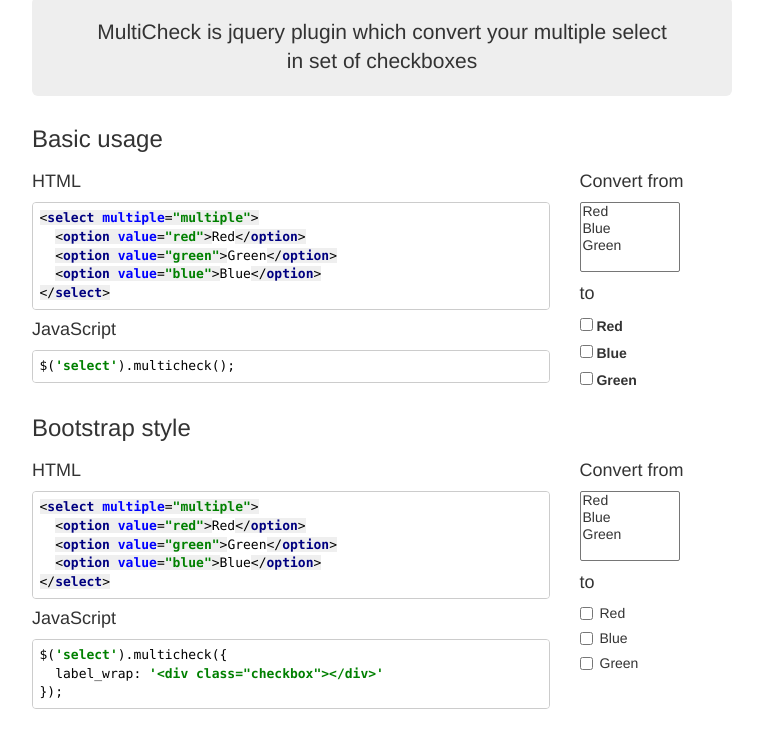
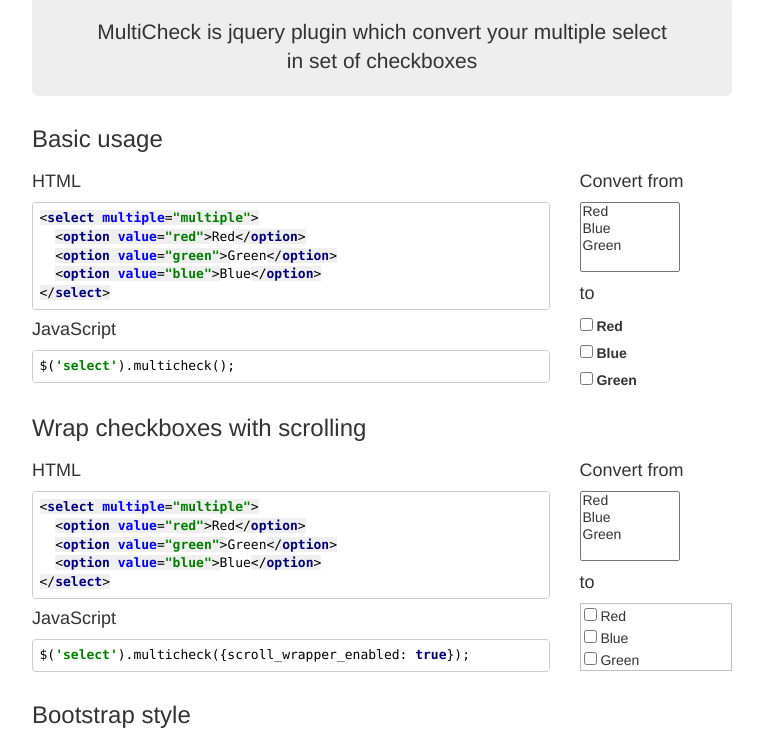
Before and after one commit to jurrick/jquery-multicheckbox, a plain HTML site: page index.html in a window 1280 px wide. Shown: the part 82-812 px from the top of the page, without its empty margins (258-1021 px from the left). Drawn offline with nearby package versions, Linux system fonts and the light colour scheme.

Commit message:
Add example for wrap checkboxes with scrolling

```diff
--- a/css/jquery.multicheck.css
+++ b/css/jquery.multicheck.css
@@ -1,37 +1,16 @@
-body {
-  padding-top: 20px;
-  padding-bottom: 20px;
+.multicheck-container.multicheck-wrap-container {
+  overflow: auto;
+  border: 1px solid #c0c0c0;
+  max-height: 100px;
 }
 
-.header h3 {
-  padding-bottom: 19px;
-  margin-top: 0;
+.multicheck-wrap-container label {
+  padding-left: 3px;
   margin-bottom: 0;
-  line-height: 40px;
+  font-weight: normal;
 }
 
-.jumbotron {
-	padding-top: 20px;
-	padding-bottom: 20px;
+.multicheck-wrap-container .multicheck-on {
+  background-color: #3399ff;
+  color: white;
 }
-
-@media (min-width: 768px) {
-  .container {
-    max-width: 730px;
-  }
-}
-.container-narrow > hr {
-  margin: 30px 0;
-}
-
-pre {
-	padding: 0;
-}
-
-select {
-	width: 100px;
-}
-
-label {
-	display: block;
-}
--- /dev/null
+++ b/css/main.css
@@ -0,0 +1,37 @@
+body {
+  padding-top: 20px;
+  padding-bottom: 20px;
+}
+
+.header h3 {
+  padding-bottom: 19px;
+  margin-top: 0;
+  margin-bottom: 0;
+  line-height: 40px;
+}
+
+.jumbotron {
+	padding-top: 20px;
+	padding-bottom: 20px;
+}
+
+@media (min-width: 768px) {
+  .container {
+    max-width: 730px;
+  }
+}
+.container-narrow > hr {
+  margin: 30px 0;
+}
+
+pre {
+	padding: 0;
+}
+
+select {
+	width: 100px;
+}
+
+label {
+	display: block;
+}
--- a/index.html
+++ b/index.html
@@ -4,6 +4,7 @@
 <head>
     <link rel="stylesheet" href="css/bootstrap.css" />
     <link rel="stylesheet" href="css/idea.css" />
+    <link rel="stylesheet" href="css/main.css" />
     <link rel="stylesheet" href="css/jquery.multicheck.css" />
     <script src="http://ajax.googleapis.com/ajax/libs/jquery/1.11.0/jquery.min.js"></script>
     <script src="js/bootstrap.js"></script>
@@ -17,7 +18,8 @@
     <script type="text/javascript">
     $(function() {
         $('#example1').multicheck();
-        $('#example2, #example3').multicheck({label_wrap: '<div class="checkbox"></div>'});
+        $('#example2').multicheck({scroll_wrapper_enabled: true});
+        $('#example3, #example4').multicheck({label_wrap: '<div class="checkbox"></div>'});
     });
     </script>
 
@@ -56,6 +58,33 @@
           </select>
         </div>
       </div>
+      <h3>Wrap checkboxes with scrolling</h3>
+      <div class="row">
+        <div class="col-md-9">
+          <h4>HTML</h4>
+          <pre><code>&lt;select multiple="multiple"&gt;
+  &lt;option value="red"&gt;Red&lt;/option&gt;
+  &lt;option value="green"&gt;Green&lt;/option&gt;
+  &lt;option value="blue"&gt;Blue&lt;/option&gt;
+&lt;/select&gt;</code></pre>
+          <h4>JavaScript</h4>
+          <pre><code>$('select').multicheck({scroll_wrapper_enabled: true});</code></pre>
+        </div>
+        <div class="col-md-3">
+          <h4>Convert from</h4>
+          <select multiple="multiple">
+              <option value="red">Red</option>
+              <option value="blue">Blue</option>
+              <option value="green">Green</option>
+          </select>
+          <h4>to</h4>
+          <select name="color" id="example2" multiple="multiple">
+              <option value="red">Red</option>
+              <option value="blue">Blue</option>
+              <option value="green">Green</option>
+          </select>
+        </div>
+      </div>
       <h3>Bootstrap style</h3>
       <div class="row">
         <div class="col-md-9">
@@ -78,7 +107,7 @@
               <option value="green">Green</option>
           </select>
           <h4>to</h4>
-          <select name="color" id="example2" multiple="multiple">
+          <select name="color" id="example3" multiple="multiple">
               <option value="red">Red</option>
               <option value="blue">Blue</option>
               <option value="green">Green</option>
@@ -107,7 +136,7 @@
               <option data-label-class="label label-success" value="green">Green</option>
           </select>
           <h4>to</h4>
-          <select name="color" id="example3" multiple="multiple">
+          <select name="color" id="example4" multiple="multiple">
               <option data-label-class="label label-danger" value="red">Red</option>
               <option data-label-class="label label-primary" value="blue">Blue</option>
               <option data-label-class="label label-success" value="green">Green</option>
--- a/js/jquery.multicheck.js
+++ b/js/jquery.multicheck.js
@@ -1,21 +1,25 @@
 
 /*
- * jQuery Multicheck Plugin v.0.5
+ * jQuery Multicheck Plugin v0.1
  * https://github.com/jurrick/jquery-multicheck
  *
  * Copyright 2014 Yury Snegirev
  * Released under the MIT license
  */
-"use strict";
+
+(function() {
   var __bind = function(fn, me){ return function(){ return fn.apply(me, arguments); }; };
 
   (function($) {
+    'use strict';
     var MultiCheck;
     MultiCheck = (function() {
       var DEFAULTS;
 
       DEFAULTS = {
-      label_wrap: ''
+        label_wrap: '',
+        scroll_wrapper_enabled: false,
+        selected_element: 'label'
       };
 
       function MultiCheck(element, options) {
@@ -39,7 +43,7 @@
           checkbox = "<label" + label_class + ">\n  <input type=\"checkbox\" value=\"" + ($option.val()) + "\" /> " + ($option.text()) + "\n</label>";
           return checkboxes += checkbox;
         });
-      $container = $("<div class=\"multicheck-container\">\n  " + checkboxes + "\n</div>");
+        $container = $("<div class=\"multicheck-container" + (this.options['scroll_wrapper_enabled'] ? ' multicheck-wrap-container' : void 0) + "\">\n  " + checkboxes + "\n</div>");
         $container = $container.insertAfter(this.$select);
         if (!!this.options['label_wrap']) {
           $container.children('label').wrap(this.options['label_wrap']);
@@ -49,9 +53,16 @@
             var $ch, $option;
             $ch = $(e.target);
             $option = _this.$select.children("[value=\"" + ($ch.val()) + "\"]");
-          return $option.prop({
+            $option.prop({
               selected: $ch.is(':checked')
             });
+            if (_this.options['scroll_wrapper_enabled'] === true) {
+              if ($ch.is(':checked')) {
+                return $ch.closest(_this.options['selected_element']).addClass('multicheck-on');
+              } else {
+                return $ch.closest(_this.options['selected_element']).removeClass('multicheck-on');
+              }
+            }
           };
         })(this));
       };
@@ -63,7 +74,7 @@
       return MultiCheck;
 
     })();
-  jQuery.fn.multicheck = function(options) {
+    return jQuery.fn.multicheck = function(options) {
       if (options == null) {
         options = null;
       }
@@ -71,5 +82,6 @@
         return new MultiCheck(this, options);
       });
     };
-  return $.fn.multicheck.Constructor = MultiCheck;
   })(jQuery);
+
+}).call(this);
```
Also changed, not shown: 1 other file. Lines whose indentation alone changed are shown as unchanged.
